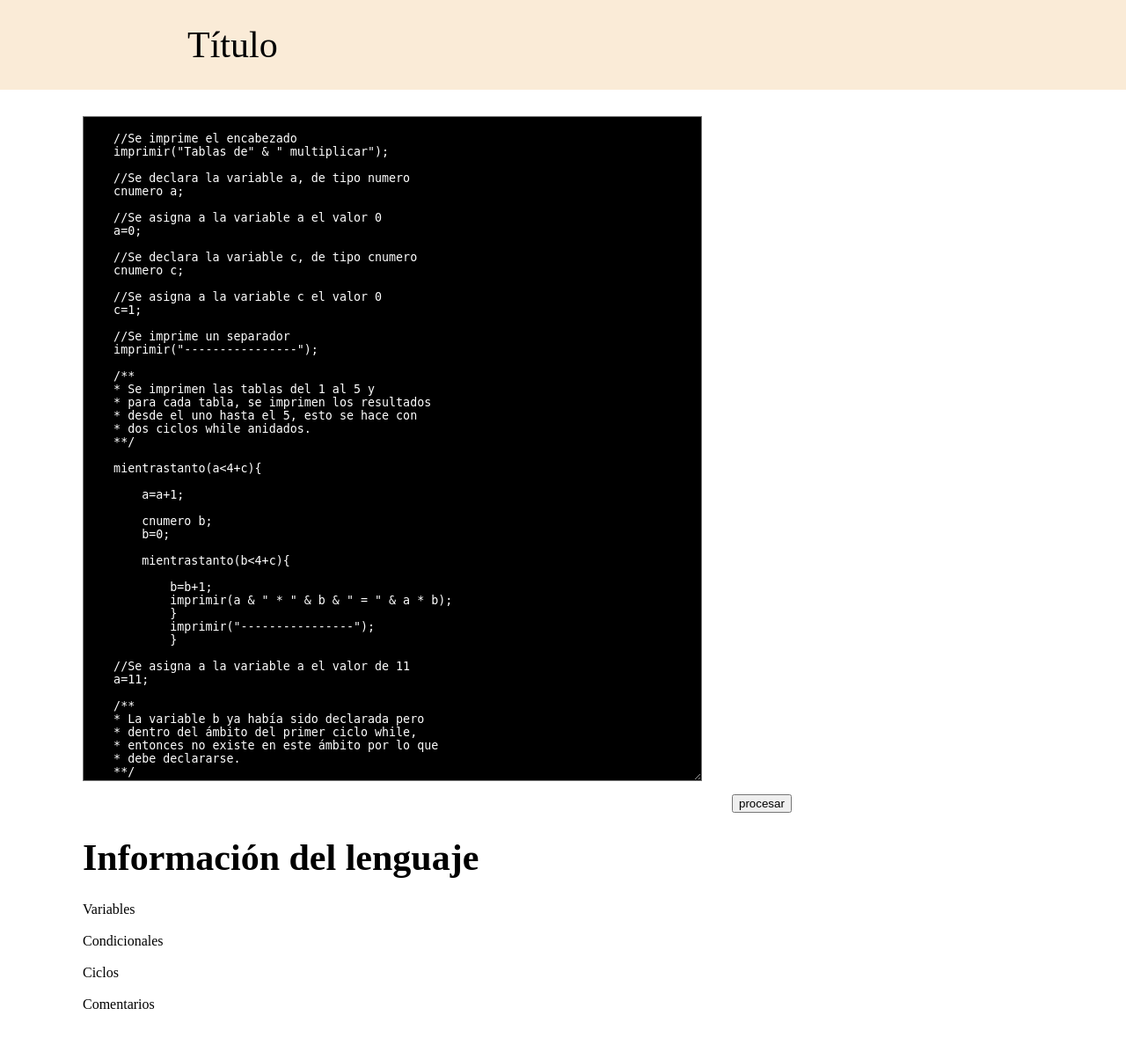
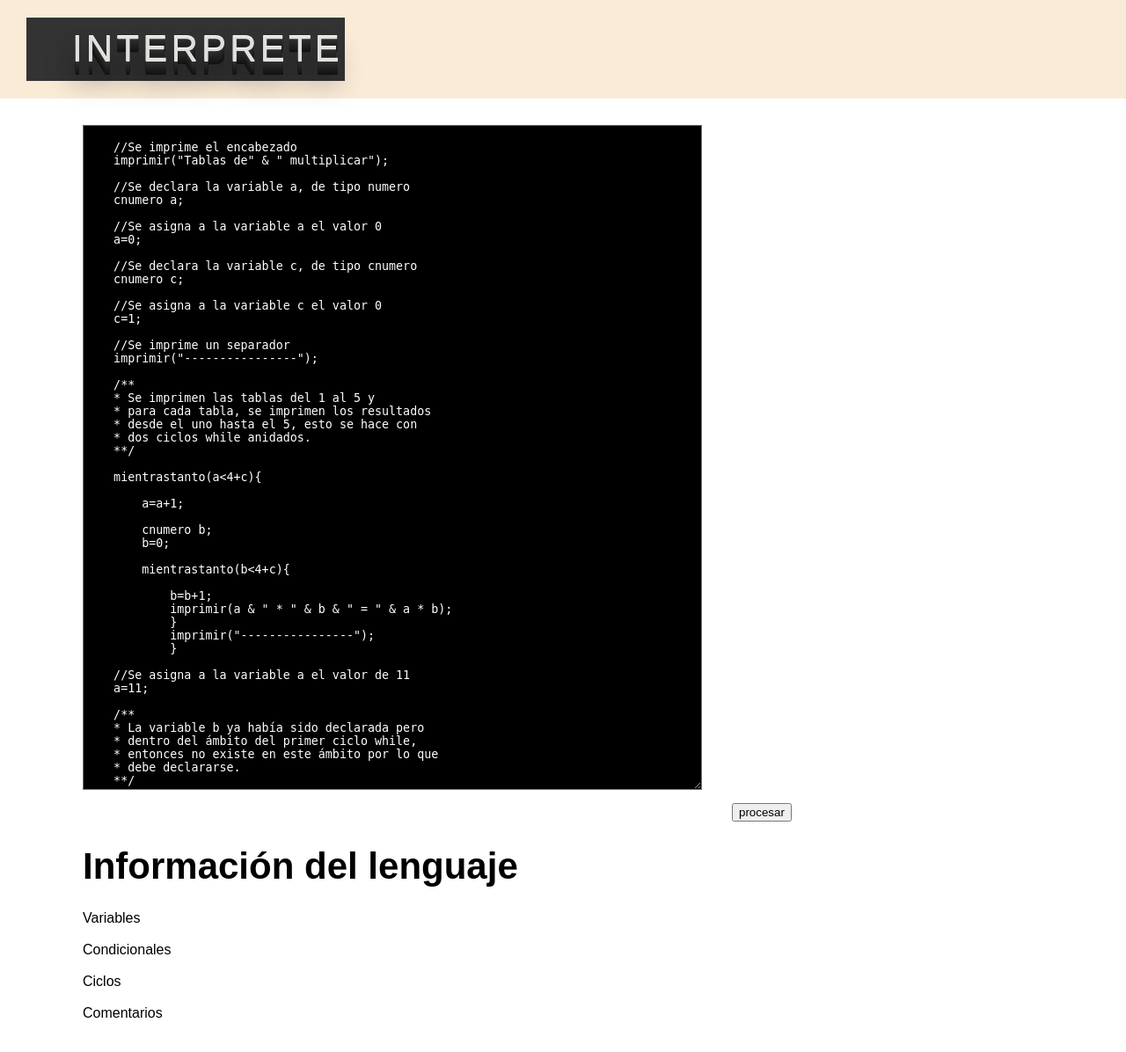
Before and after one commit to Urnyx/interprete-con-PLY, a Flask app: page / in a window 1280 px wide. Shown: the top 1196 px of the page at 88% size. Run offline with Flask 3, Linux system fonts and the light colour scheme.

Commit message:
Add files via upload

```diff
--- a/templates/index.html
+++ b/templates/index.html
@@ -4,15 +4,15 @@
     <meta charset="UTF-8">
     <meta http-equiv="X-UA-Compatible" content="IE=edge">
     <meta name="viewport" content="width=device-width, initial-scale=1.0">
-    <link rel="stylesheet" href="{{ url_for('static', filename='css/reset.css') }}">
-    <link rel="stylesheet" href="{{ url_for('static', filename='css/style.css') }}">
-    <title>Document</title>
+    <link rel="stylesheet" href="reset.css">
+    <link rel="stylesheet" href="style.css">
+    <title>Interprete</title>
 </head>
 <body>
     <header id="h">
         <div id="encabezado">
             <h1 id = "titulo">
-                Título
+                Interprete
             </h1>
         </div>
     </header>
@@ -20,7 +20,7 @@
     <div class="caja">
         <div id="bloqueCod">
 
-            <form method="POST" action="/guardar-contenido">
+    <form method="POST" action="/guardar-contenido">
 
     <textarea name="codigo" id="codigo" cols="85" rows="50">
 
@@ -104,7 +104,7 @@
     }
 
     </textarea>
-        <button type="button" onclick="enviarContenido()">procesar</button>
+    <button type="button" onclick="enviarContenido()">procesar</button>
     </form>
     </div>
 
@@ -122,6 +122,6 @@
     </div>
 </div>
 <script src="https://code.jquery.com/jquery-3.6.0.min.js"></script>
-
+<script src="script.js"></script>
 </body>
 </html>
```
